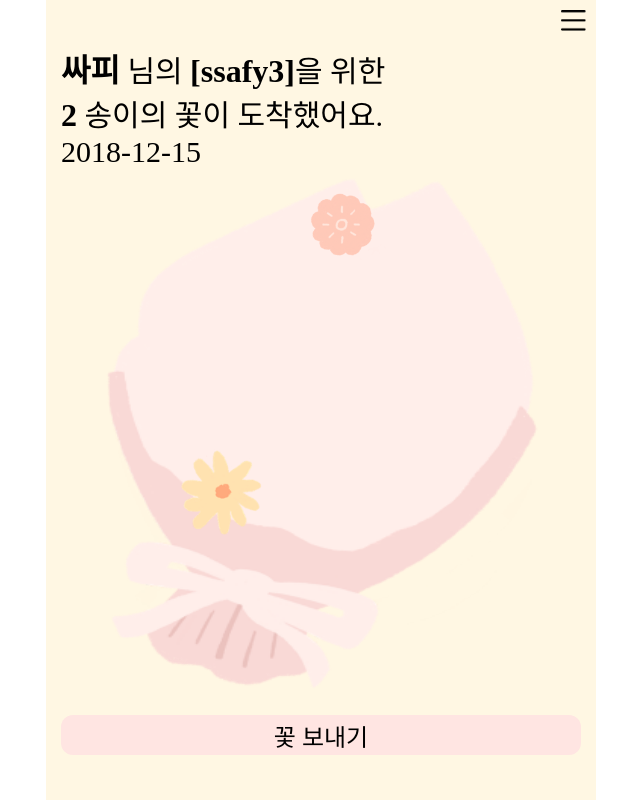
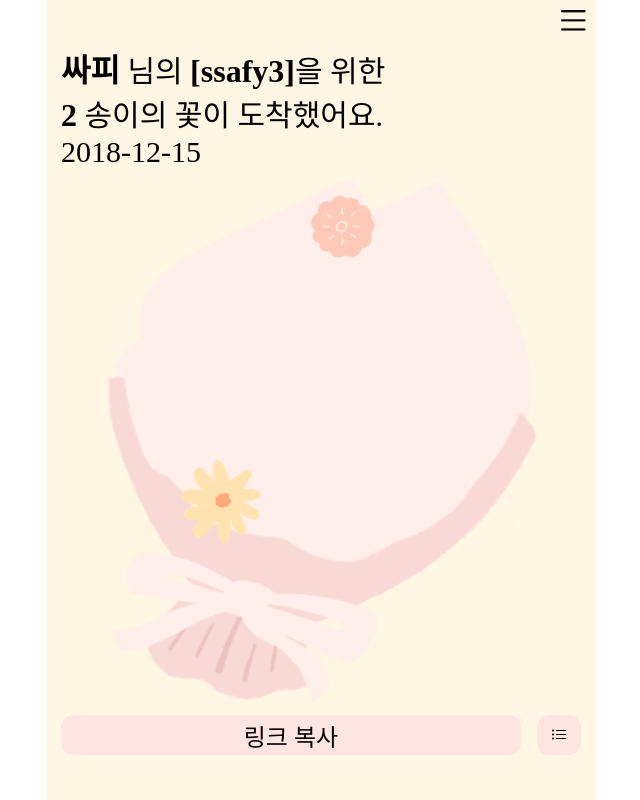
Before and after one commit to 2022Letters/frontend, a React (Create React App) app: page /guest in a window 1280 px wide. Shown: the whole page, without its empty margins (319-959 px from the left). Built offline with nearby package versions, Linux system fonts and the light colour scheme; a web font is replaced by a local one.

Commit message:
Feat: #19 공유하기 버튼 구현

```diff
--- /dev/null
+++ b/src/components/GuestFlow/FlowerList.tsx
@@ -0,0 +1,19 @@
+import styled from 'styled-components';
+
+const Container = styled.article`
+  margin: 2rem 0;
+  width: 100%;
+  height: 100%;
+  background-color: #fff;
+  position: relative;
+`;
+
+function FlowerList() {
+  return (
+    <Container>
+      <div>꽃이다.</div>
+    </Container>
+  );
+}
+
+export default FlowerList;
--- a/src/pages/GuestHome.tsx
+++ b/src/pages/GuestHome.tsx
@@ -5,6 +5,7 @@ import { useNavigate, useParams } from 'react-router-dom';
 import theme from '../common/style/theme';
 import { Button } from '../components/common/style';
 import { flowerwraps, leaves } from '../constants';
+import FlowerList from '../components/GuestFlow/FlowerList';
 
 const MainWrapper = styled.div`
   width: 100%;
@@ -73,6 +74,20 @@ const StartBtn = styled(Button)`
   flex-shrink: 0;
 `;
 
+const HostButtonWrapper = styled.div`
+  display: flex;
+  gap: 1rem;
+`;
+
+const SendBtn = styled(Button)`
+  width: 100%;
+`;
+
+const MessageDisplayChangeBtn = styled(Button)`
+  width: 50px;
+  font-weight: bold;
+`;
+
 function GuestWrite() {
   const [box, setBox] = useState({ width: 0, height: 0 });
   const [post, setPost] = useState({
@@ -100,12 +115,23 @@ function GuestWrite() {
       }
     ]
   });
-
+  const [userId, setUserId] = useState<number>();
+  const [copied, setCopied] = useState(false);
+  const [isListMode, setIsListMode] = useState(false);
   const navigate = useNavigate();
+  const postUrl = window.location.href;
   const { postId } = useParams();
   const imgWrapper = useRef() as React.MutableRefObject<HTMLDivElement>;
 
+  const getUserId = useCallback(() => {
+    const userInfo = JSON.parse(localStorage.getItem('user') || '{}');
+    if (!Object.keys(userInfo).length) return;
+    const userId = userInfo?.id;
+    setUserId(+userId);
+  }, []);
+
   useEffect(() => {
+    getUserId();
     const wrapperBox = imgWrapper.current.getBoundingClientRect();
     setBox({ ...box, width: wrapperBox.width, height: wrapperBox.height });
     // postId로 게시글 상세정보 조회
@@ -114,6 +140,23 @@ function GuestWrite() {
   const onStartClick = useCallback(() => {
     navigate(`/guest/${postId}`);
   }, []);
+
+  const copyLink = useCallback(() => {
+    navigator.clipboard.writeText(postUrl);
+    setCopied(true);
+  }, []);
+
+  const handlePostUrl = () => {
+    if (navigator.share) {
+      navigator.share({
+        title: `${post?.userNickname} 님을 위한 꽃다발`,
+        text: `${post?.userNickname} 님에게 꽃 전달하러 가기`,
+        url: postUrl
+      });
+    } else {
+      copyLink();
+    }
+  };
 
   return (
     <MainWrapper>
@@ -128,6 +171,10 @@ function GuestWrite() {
           {post.date}
         </TextWrapper>
         <ImgWrapper ref={imgWrapper}>
+          {isListMode ? (
+            <FlowerList />
+          ) : (
+            <>
               <FlowerWrap src={flowerwraps[post.categoryId]} />
               {post.count > 0 &&
                 post.messages.map((e) => {
@@ -142,9 +189,37 @@ function GuestWrite() {
                     />
                   );
                 })}
+            </>
+          )}
         </ImgWrapper>
       </ContentWrapper>
+      {post.userId !== userId ? (
+        <HostButtonWrapper>
+          <SendBtn onClick={handlePostUrl}>
+            {copied ? '링크 복사 완료!' : '링크 복사'}
+          </SendBtn>
+          <MessageDisplayChangeBtn
+            type="button"
+            onClick={() => setIsListMode((prev) => !prev)}
+          >
+            <svg
+              xmlns="http://www.w3.org/2000/svg"
+              width="16"
+              height="16"
+              fill="currentColor"
+              className="bi bi-list-ul"
+              viewBox="0 0 16 16"
+            >
+              <path
+                fillRule="evenodd"
+                d="M5 11.5a.5.5 0 0 1 .5-.5h9a.5.5 0 0 1 0 1h-9a.5.5 0 0 1-.5-.5zm0-4a.5.5 0 0 1 .5-.5h9a.5.5 0 0 1 0 1h-9a.5.5 0 0 1-.5-.5zm0-4a.5.5 0 0 1 .5-.5h9a.5.5 0 0 1 0 1h-9a.5.5 0 0 1-.5-.5zm-3 1a1 1 0 1 0 0-2 1 1 0 0 0 0 2zm0 4a1 1 0 1 0 0-2 1 1 0 0 0 0 2zm0 4a1 1 0 1 0 0-2 1 1 0 0 0 0 2z"
+              />
+            </svg>
+          </MessageDisplayChangeBtn>
+        </HostButtonWrapper>
+      ) : (
         <StartBtn onClick={onStartClick}>꽃 보내기</StartBtn>
+      )}
     </MainWrapper>
   );
 }
```
Lines whose indentation alone changed are shown as unchanged.
